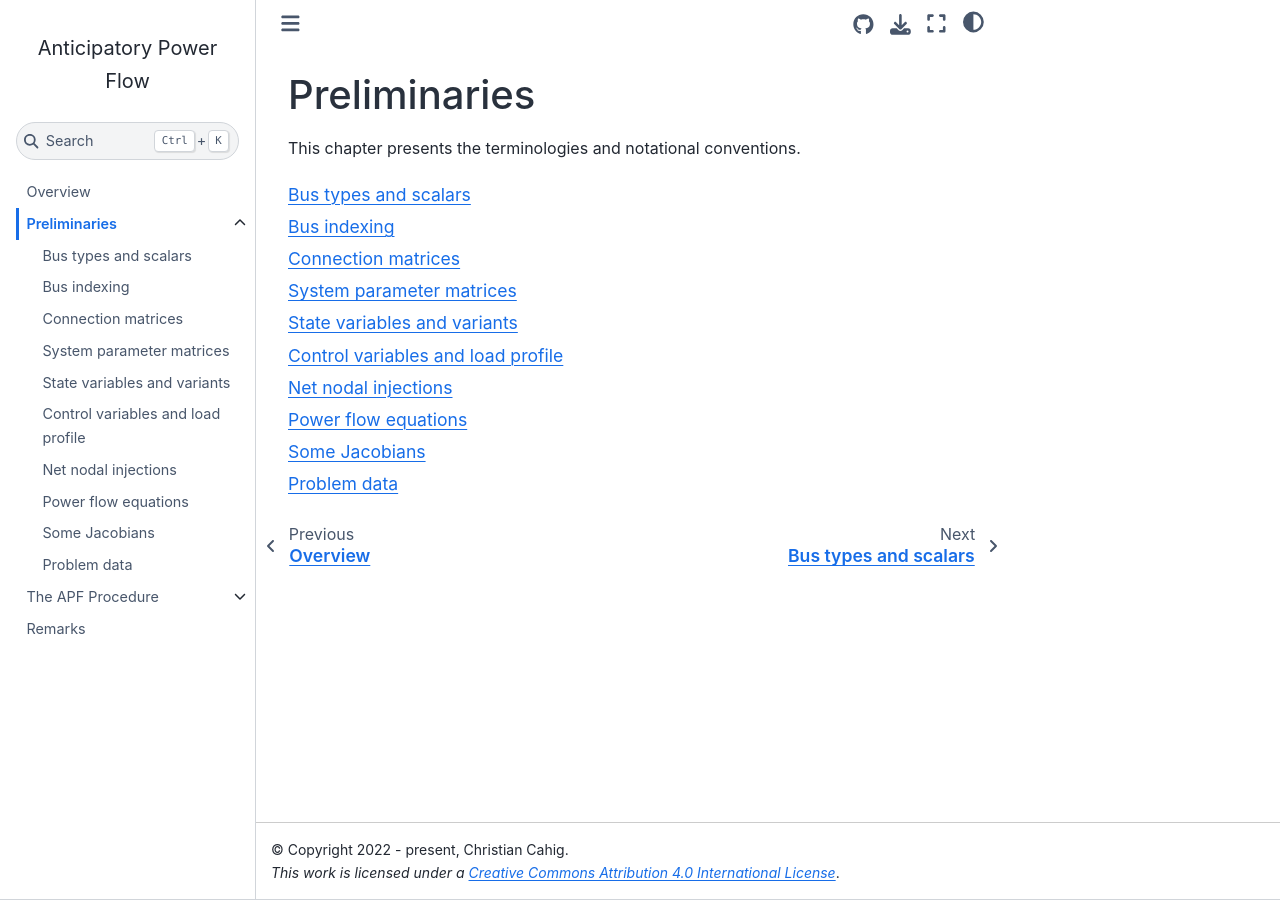
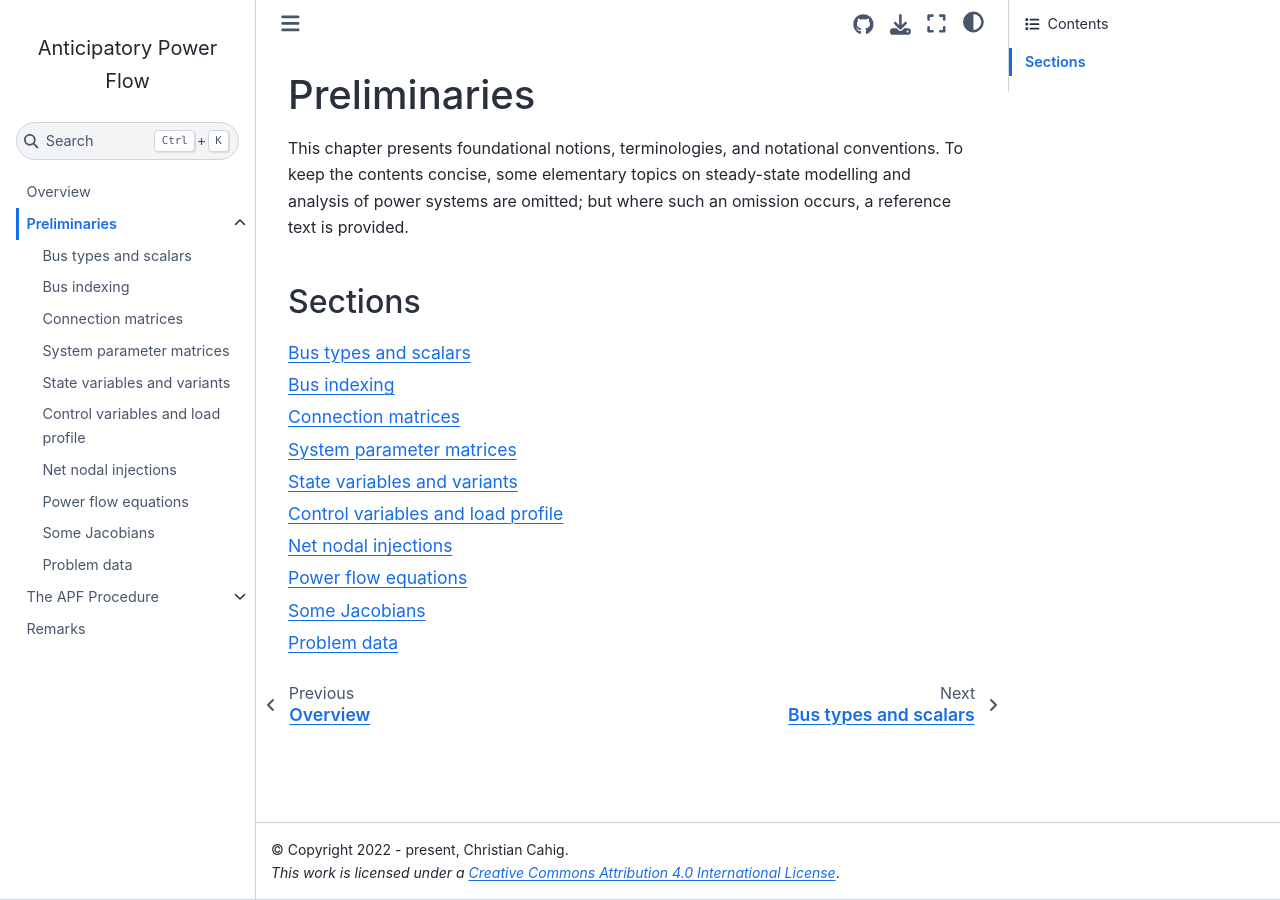
Before and after one commit to christian-cahig/apf-primer, a Jupyter Book: the page built from preliminaries/main.md, in a window 1280 px wide. Built offline with Jupyter Book 1.0.4 settings and Sphinx 7.4.7 and the Sphinx Book theme 1.1.4, drawn with Linux system fonts in a browser that asks for light colours.

Commit message:
Improve landing page for chapter "Preliminaries"

````diff
--- a/preliminaries/main.md
+++ b/preliminaries/main.md
@@ -1,7 +1,11 @@
 (prelim:main)=
 # Preliminaries
 
-This chapter presents the terminologies and notational conventions.
+This chapter presents foundational notions, terminologies, and notational conventions.
+To keep the contents concise, some elementary topics on steady-state modelling and analysis of power systems are omitted;
+but where such an omission occurs, a reference text is provided.
+
+## Sections
 
 ```{tableofcontents}
 ```
````
